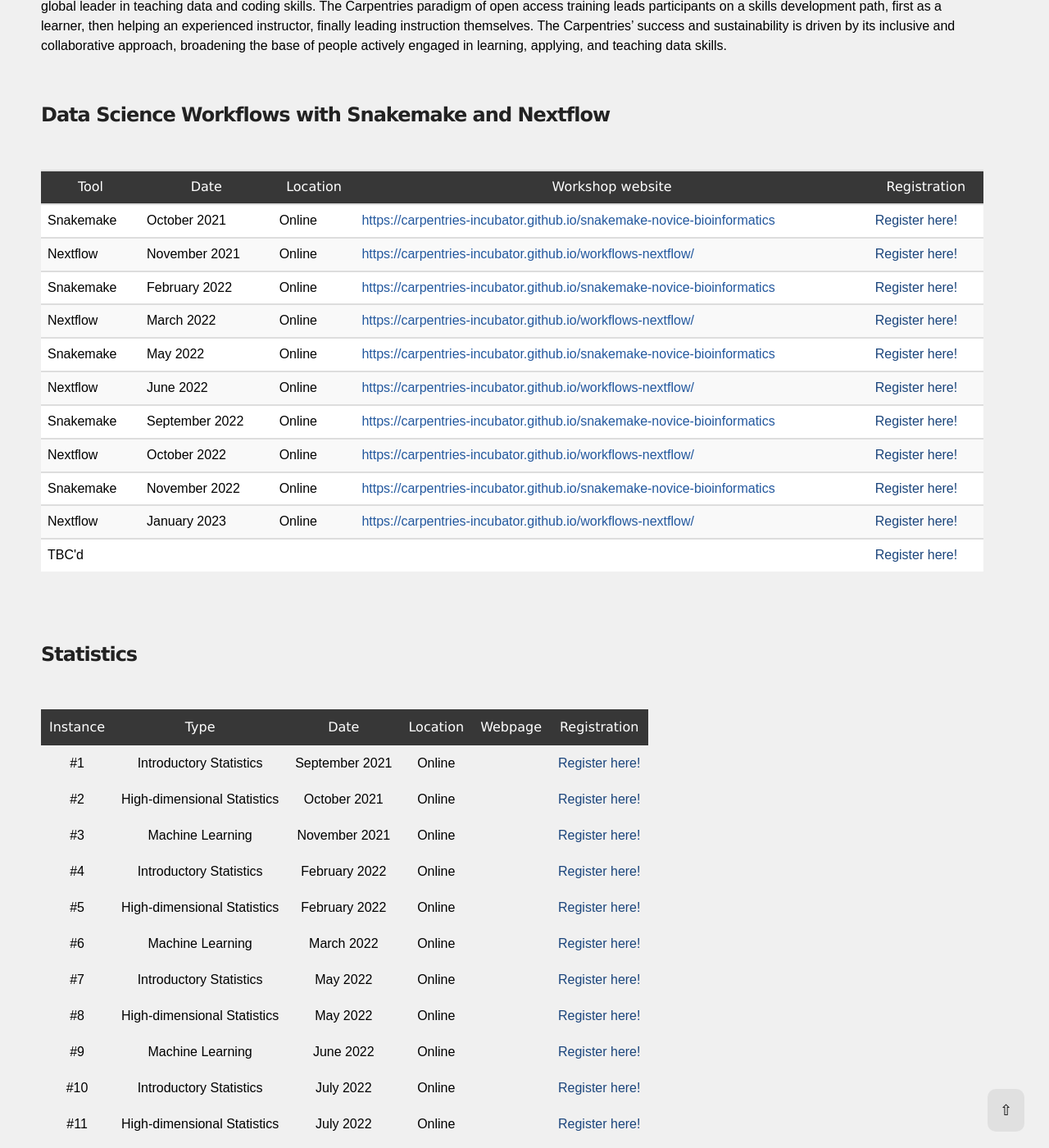
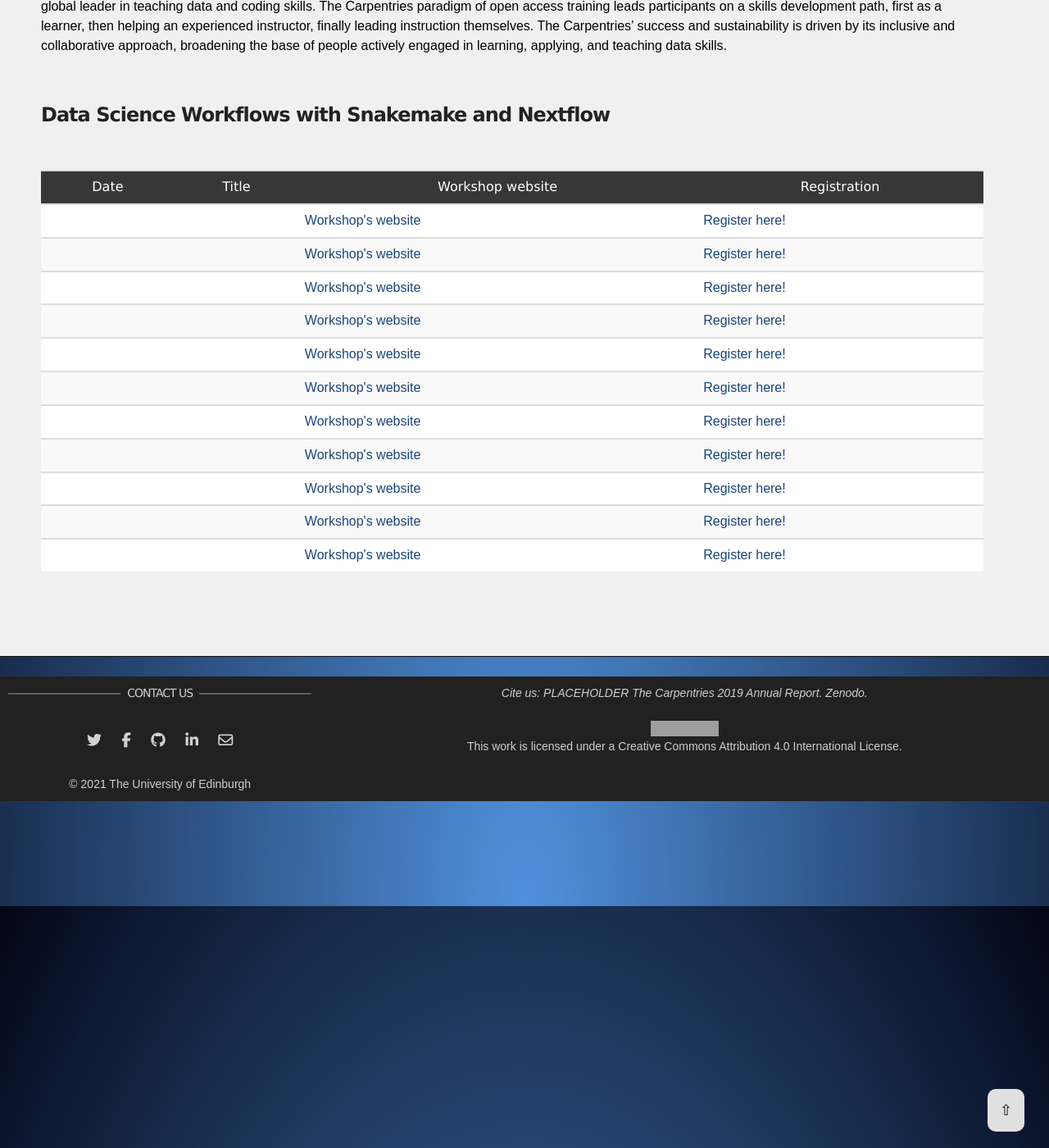
Before and after one commit to edcarp/Ed-DaSH, a Jekyll site: the page built from workshops.md, in a window 1280 px wide and 1400 px high, scrolled down 295 px. Shown: the whole window at 82% size. Built offline with Jekyll 4.4.1, drawn with Linux system fonts in a browser that asks for light colours; nearby versions of some CDN libraries; some of the changed text lies outside the part shown; grey boxes are pictures that could not be loaded.

Commit message:
Modified workshops overview display &removed tab's
REMOVED:

### Statistics

<br>

 <table class="center-cell-item">
    <tr>
        <th>Instance</th>
        <th>Type</th>
        <th>Date</th>
        <th>Location</th>
        <th>Webpage</th>
        <th>Registration</th>
    </tr>
    {% for item in page.statistics: %}
    <tr>
       <td>{{ item.instance }}</td>
       <td>{{ item.type }}</td>
       <td>{{ item.date | date: "%B %Y" }}</td>
       <td>{{ item.location }}</td>
       <td><a href="{{ item.lesson }}" target="_blank"> {{ item.lesson }} </a></td>
       <td><a href="{{ item.registration }}" target="_blank">Register here!</a></td>
    </tr>
    {% endfor %}
 </table>


 <br><br>


### FAIR Principles in Action

<br>

 <table class="center-cell-item">
    <tr>
        <th>Instance</th>
        <th>Type</th>
        <th>Date</th>
        <th>Location</th>

        <th>Webpage</th>
        <th>Registration</th>
    </tr>
    {% for datman in page.fair_data_management: %}
    <tr>
       <td>{{ datman.instance }}</td>
       <td>{{ datman.type }}</td>
       <td>{{ datman.date | date: "%B %Y" }}</td>
       <td>{{ datman.location }}</td>
       <td><a href="{{ datman.lesson }}" target="_blank"> {{ datman.lesson }} </a></td>
       <td><a href="{{ datman.registration }}" target="_blank">Register here!</a></td>
    </tr>
    {% endfor %}
  </table>

```diff
--- a/workshops.md
+++ b/workshops.md
@@ -356,81 +356,21 @@
  <!--table class="center-cell-item"-->
  <table class="table table-striped">
     <tr>
-        <th>Tool</th>
         <th>Date</th>
-        <th>Location</th>
+        <th>Title</th>
         <th>Workshop website</th>
         <th>Registration</th>
     </tr>
     {% for workflow in page.data_sci_workflows %}
     <tr>
-       <td>{{ workflow.tool }}</td>
-       <td>{{ workflow.date | date: "%B %Y" }}</td>
-       <td>{{ workflow.location }}</td>
-       <td><a href="{{ workflow.lesson }}" target="_blank"> {{ workflow.lesson }} </a></td>
-       <td><a href="{{ workflow.registration }}" target="_blank">Register here!</a></td>
+       <td>{{ workshops.start_date | date: "%B %Y" }}</td>
+       <td>{{ workshops.title }}</td>
+       <td><a href="{{ workshops.website }}" target="_blank">Workshop's website</a></td>
+       <td><a href="{{ workshops.registration }}" target="_blank">Register here!</a></td>
     </tr>
     {% endfor %}
  </table>
 
 
- <br><br>
-
-
-### Statistics
-
-<br>
-
- <table class="center-cell-item">
-    <tr>
-        <th>Instance</th>
-        <th>Type</th>
-        <th>Date</th>
-        <th>Location</th>
-        <th>Webpage</th>
-        <th>Registration</th>
-    </tr>
-    {% for item in page.statistics: %}
-    <tr>
-       <td>{{ item.instance }}</td>
-       <td>{{ item.type }}</td>
-       <td>{{ item.date | date: "%B %Y" }}</td>
-       <td>{{ item.location }}</td>
-       <td><a href="{{ item.lesson }}" target="_blank"> {{ item.lesson }} </a></td>
-       <td><a href="{{ item.registration }}" target="_blank">Register here!</a></td>
-    </tr>
-    {% endfor %}
- </table>
-
 
  <br><br>
-
-
-### FAIR Principles in Action
-
-<br>
-
- <table class="center-cell-item">
-    <tr>
-        <th>Instance</th>
-        <th>Type</th>
-        <th>Date</th>
-        <th>Location</th>
-
-        <th>Webpage</th>
-        <th>Registration</th>
-    </tr>
-    {% for datman in page.fair_data_management: %}
-    <tr>
-       <td>{{ datman.instance }}</td>
-       <td>{{ datman.type }}</td>
-       <td>{{ datman.date | date: "%B %Y" }}</td>
-       <td>{{ datman.location }}</td>
-       <td><a href="{{ datman.lesson }}" target="_blank"> {{ datman.lesson }} </a></td>
-       <td><a href="{{ datman.registration }}" target="_blank">Register here!</a></td>
-    </tr>
-    {% endfor %}
-  </table>
-
-
- <br><br>
```
Also changed, not shown: other parts of workshops.md (+8 -8 lines).
